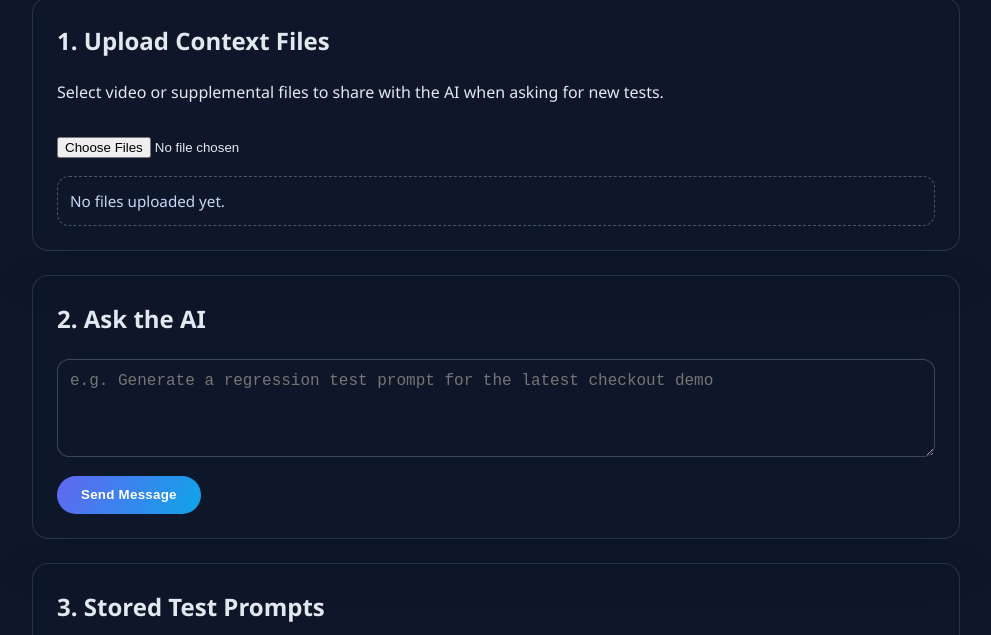
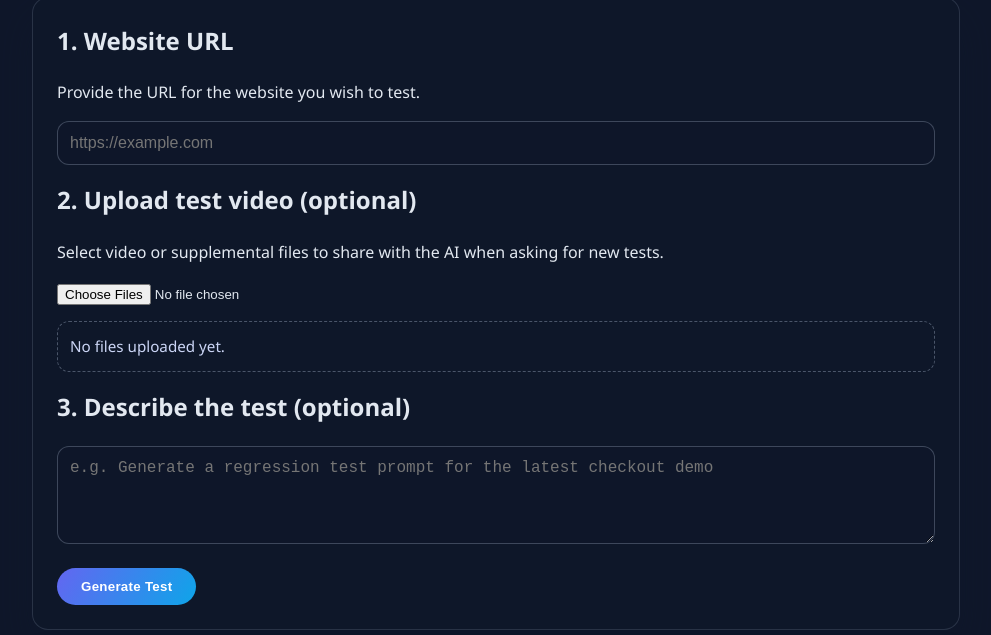
Before and after one commit to o-oliush/e-e-test-generator, a website: page public/index.html in a window 1280 px wide. Shown: the part 165-800 px from the top of the page, without its empty margins (144-1135 px from the left). Drawn offline with Linux system fonts and the light colour scheme; no server answers.

Commit message:
added explicit url input made message ad files optional moved prompts to server updated styles

```diff
--- a/public/app.js
+++ b/public/app.js
@@ -1,6 +1,7 @@
 const fileInput = document.getElementById('file-input');
 const uploadedFilesContainer = document.getElementById('uploaded-files');
 const messageForm = document.getElementById('message-form');
+const urlInput = document.getElementById('url-input');
 const messageInput = document.getElementById('message-input');
 const testsList = document.getElementById('tests-list');
 const activityLog = document.getElementById('activity-log');
@@ -142,9 +143,10 @@ async function runTest(test) {
 
 async function submitMessage(event) {
   event.preventDefault();
+  const url = urlInput.value.trim();
   const text = messageInput.value.trim();
-  if (!text) {
-    addLogEntry('Message required', 'Please enter a message before sending.', 'error');
+  if (!url) {
+    addLogEntry('URL required', 'Please enter a website URL before sending.', 'error');
     return;
   }
 
@@ -159,6 +161,7 @@ async function submitMessage(event) {
         'Content-Type': 'application/json'
       },
       body: JSON.stringify({
+        url,
         message: text,
         files: uploadedFiles
       })
--- a/public/index.html
+++ b/public/index.html
@@ -1,36 +1,46 @@
 <!DOCTYPE html>
 <html lang="en">
   <head>
-    <meta charset="UTF-8" />
-    <meta name="viewport" content="width=device-width, initial-scale=1.0" />
+    <meta charset="UTF-8"/>
+    <meta name="viewport" content="width=device-width, initial-scale=1.0"/>
     <title>AI Test Generator Prototype</title>
-    <link rel="stylesheet" href="styles.css" />
+    <link rel="stylesheet" href="styles.css"/>
   </head>
   <body>
     <header>
       <h1>AI-Powered Test Generator</h1>
-      <p class="subtitle">Upload context, request prompts, and run stored Markdown tests with a single-page experience.</p>
+      <p class="subtitle">
+        Upload context, request prompts, and run stored Markdown tests with a single-page experience.
+      </p>
     </header>
 
     <main>
-      <section class="panel" id="upload-panel">
-        <h2>1. Upload Context Files</h2>
-        <p>Select video or supplemental files to share with the AI when asking for new tests.</p>
-        <input type="file" id="file-input" multiple />
-        <div id="uploaded-files" class="info-box" aria-live="polite"></div>
-      </section>
-
-      <section class="panel" id="message-panel">
-        <h2>2. Ask the AI</h2>
+      <section class="panel">
         <form id="message-form">
+          <h2>1. Website URL</h2>
+          <p>Provide the URL for the website you wish to test.</p>
+          <input
+            id="url-input"
+            type="text"
+            placeholder="https://example.com"
+          />
+          <h2>2. Upload test video (optional)</h2>
+          <p>Select video or supplemental files to share with the AI when asking for new tests.</p>
+          <input type="file" id="file-input" multiple/>
+          <div id="uploaded-files" class="info-box" aria-live="polite"></div>
+          <h2>3. Describe the test (optional)</h2>
           <label for="message-input" class="sr-only">Message</label>
-          <textarea id="message-input" rows="4" placeholder="e.g. Generate a regression test prompt for the latest checkout demo"></textarea>
-          <button type="submit">Send Message</button>
+          <textarea
+            id="message-input"
+            rows="4"
+            placeholder="e.g. Generate a regression test prompt for the latest checkout demo"
+          ></textarea>
+          <button type="submit">Generate Test</button>
         </form>
       </section>
 
       <section class="panel" id="tests-panel">
-        <h2>3. Stored Test Prompts</h2>
+        <h2>Stored Test Prompts</h2>
         <div id="tests-list" class="list"></div>
       </section>
 
--- a/public/styles.css
+++ b/public/styles.css
@@ -50,13 +50,12 @@ main {
   font-size: 1.5rem;
 }
 
-#file-input {
-  margin-top: 1rem;
+input, textarea, .info-box {
+    margin-bottom: 1rem;
 }
 
-textarea {
+input[type="text"], textarea {
   width: 100%;
-  resize: vertical;
   padding: 0.75rem;
   border-radius: 12px;
   border: 1px solid rgba(148, 163, 184, 0.35);
@@ -65,8 +64,11 @@ textarea {
   font-size: 1rem;
 }
 
+textarea {
+  resize: vertical;
+}
+
 button {
-  margin-top: 0.75rem;
   padding: 0.7rem 1.5rem;
   border-radius: 999px;
   border: none;
@@ -92,7 +94,6 @@ button:disabled {
 }
 
 .info-box {
-  margin-top: 1rem;
   padding: 0.75rem;
   border-radius: 12px;
   border: 1px dashed rgba(148, 163, 184, 0.45);
```
Also changed, not shown: server.js (+53 -9 lines).
